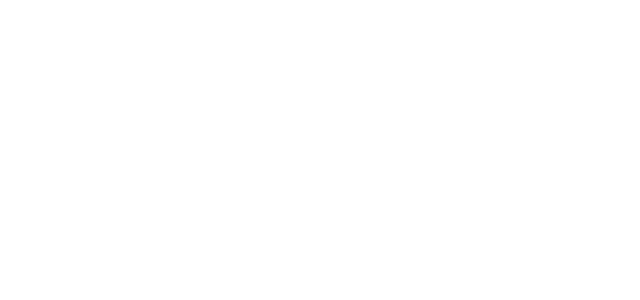
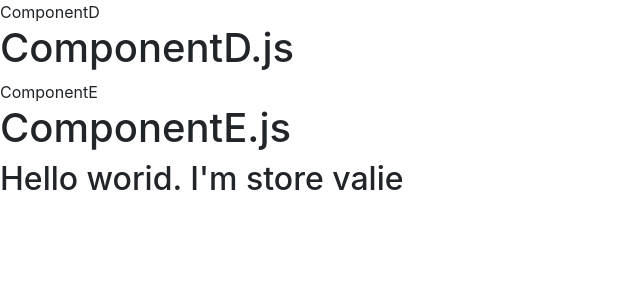
Before and after one commit to SatakeYusuke19920527/sasasa-app, a React (Create React App) app: page /componentd in a window 1280 px wide. Shown: the top 300 px of the page, without its empty margins (0-640 px from the left). Built offline with nearby package versions, Linux system fonts and the light colour scheme.

Commit message:
2020 2 24

```diff
--- a/src/App.js
+++ b/src/App.js
@@ -4,6 +4,9 @@
 import ComponentA from './components/ComponentA';
 import ComponentB from './components/ComponentB';
 import ComponentC from './components/ComponentC';
+import ComponentD from './components/ComponentD';
+import ComponentE from './components/ComponentE';
+import ComponentF from './components/ComponentF';
 
 function App () {
   return (
@@ -12,6 +15,9 @@
         <Route exact path="/" component={ComponentA} />
         <Route exact path="/componentb" component={ComponentB} />
         <Route exact path="/componentc" component={ComponentC} />
+        <Route exact path="/componentd" component={ComponentD} />
+        <Route exact path="/componente" component={ComponentE} />
+        <Route exact path="/componentf" component={ComponentF} />
       </Switch>
   </Router>
   );
--- a/src/components/ComponentB.js
+++ b/src/components/ComponentB.js
@@ -42,7 +42,8 @@
     <div>ComponentB</div>
       <Link to="/">ComponentAへ移動</Link>
       <Link to="/componentc" >ComponentCへ移動</Link>
-    <Form>
+      <Link to="/componentf" >ComponentFへ移動</Link>
+      <Form>
         <Form.Group controlId="forBasicPassword">
           <Form.Label>Title</Form.Label>
           <Form.Control
--- a/src/components/ComponentC.js
+++ b/src/components/ComponentC.js
@@ -1,6 +1,7 @@
 import React, { useReducer } from 'react'
 import { Link } from 'react-router-dom'
 import reducer from '../Reducer/index'
+import ComponentD from './ComponentD'
 
 const initialCount = {
   count: 0
@@ -42,6 +43,7 @@
       <div>ComponentC</div>
       <Link to="/">ComponentAへ移動</Link>
       <Link to="/componentb" >ComponentBへ移動</Link>
+      <ComponentD />
       <button onClick={increment}>+</button>
       <button onClick={decrement}>-</button>
       <button onClick={reset}>り</button>
--- /dev/null
+++ b/src/components/ComponentD.js
@@ -0,0 +1,14 @@
+import React from 'react'
+import ComponentE from './ComponentE'
+
+const ComponentD = () => {
+  return (
+    <div>
+      <div>ComponentD</div>
+      <h1>ComponentD.js</h1>
+      <ComponentE />
+    </div>
+  );
+};
+
+export default ComponentD;
--- /dev/null
+++ b/src/components/ComponentE.js
@@ -0,0 +1,15 @@
+import React, { useContext } from 'react'
+import { Store } from '../store/index';
+
+const ComponentE = () => {
+  const value = useContext(Store);
+  return (
+    <div>
+      <div>ComponentE</div>
+      <h1>ComponentE.js</h1>
+      <h2>{value}</h2>
+    </div>
+  );
+};
+
+export default ComponentE;
--- /dev/null
+++ b/src/components/ComponentF.js
@@ -0,0 +1,9 @@
+import React from 'react'
+
+const ComponentF = () => {
+  return (
+    <div>ComponentF</div>
+  )
+}
+
+export default ComponentF
--- a/src/index.js
+++ b/src/index.js
@@ -2,10 +2,13 @@
 import ReactDOM from 'react-dom';
 import App from './App';
 import reportWebVitals from './reportWebVitals';
+import StoreProvider from './store/index';
 
 ReactDOM.render(
   <React.StrictMode>
+    <StoreProvider>
     <App />
+  </StoreProvider>
   </React.StrictMode>,
   document.getElementById('root')
 );
--- /dev/null
+++ b/src/store/index.js
@@ -0,0 +1,9 @@
+import React, { createContext } from 'react';
+
+export const Store = createContext();
+
+const StoreProvider = ({ children }) => {
+  return <Store.Provider value="Hello worid. I'm store valie">{children}</Store.Provider>;
+};
+
+export default StoreProvider;
```
